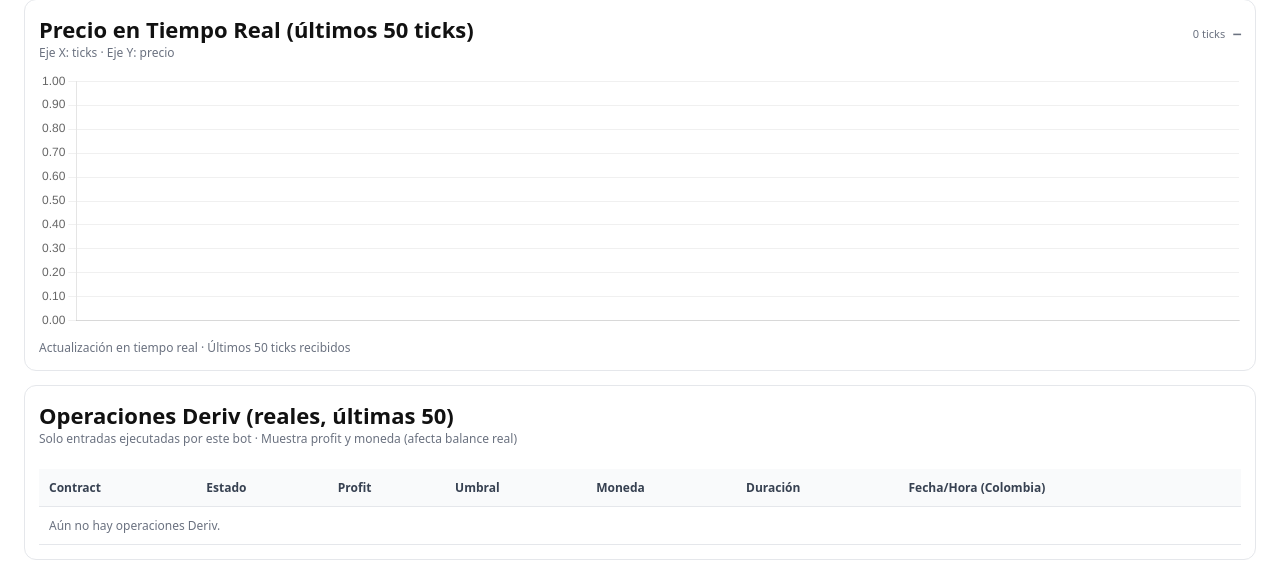
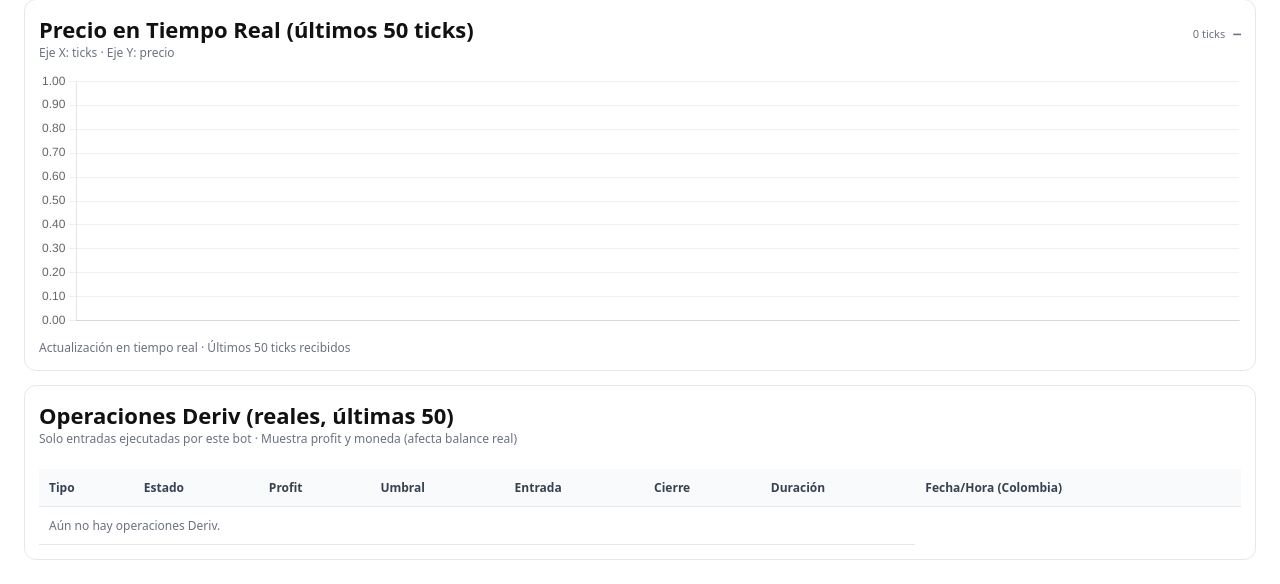
Before and after one commit to johnschneiider/binabot, a Django app: page / in a window 1280 px wide. Shown: the part 844-1428 px from the top of the page. Run offline with Django 5.2, Linux system fonts and the light colour scheme; data that the repository does not hold is empty.

Commit message:
Dashboard: ocultar contract/moneda; agregar tipo CALL/PUT y precios entrada/cierre

```diff
--- a/gestion_riesgo/templates/gestion_riesgo/dashboard.html
+++ b/gestion_riesgo/templates/gestion_riesgo/dashboard.html
@@ -219,11 +219,12 @@
         <table>
           <thead>
             <tr>
-              <th>Contract</th>
+              <th>Tipo</th>
               <th>Estado</th>
               <th>Profit</th>
               <th>Umbral</th>
-              <th>Moneda</th>
+              <th>Entrada</th>
+              <th>Cierre</th>
               <th>Duración</th>
               <th>Fecha/Hora (Colombia)</th>
             </tr>
@@ -231,11 +232,12 @@
           <tbody id="tabla_operaciones_deriv">
             {% for op in operaciones_deriv %}
               <tr>
-                <td class="mono">{{ op.contract_id }}</td>
+                <td class="mono">{{ op.contract_type|default:"—" }}</td>
                 <td>{{ op.estado }}</td>
                 <td class="mono">{{ op.profit|default:"—" }}</td>
                 <td class="mono">{% if op.umbral_usado != None %}{{ op.umbral_usado|floatformat:3 }}{% else %}—{% endif %}</td>
-                <td class="mono">{{ op.moneda|default:"—" }}</td>
+                <td class="mono">{% if op.buy_price != None %}{{ op.buy_price|floatformat:2 }}{% else %}—{% endif %}</td>
+                <td class="mono">{% if op.sell_price != None %}{{ op.sell_price|floatformat:2 }}{% else %}—{% endif %}</td>
                 <td class="mono">
                   {% if op.duracion_segundos != None %}
                     {{ op.duracion_segundos }}s
@@ -252,7 +254,7 @@
                 </td>
               </tr>
             {% empty %}
-              <tr><td colspan="9" class="muted">Aún no hay operaciones Deriv.</td></tr>
+              <tr><td colspan="7" class="muted">Aún no hay operaciones Deriv.</td></tr>
             {% endfor %}
           </tbody>
         </table>
@@ -433,13 +435,17 @@
             : ((op.opened_epoch && op.closed_epoch) ? `${Number(op.closed_epoch) - Number(op.opened_epoch)}s` : "—");
           const fh = op.fecha_hora ? String(op.fecha_hora) : "—";
           const umbral = (op.umbral_usado === null || op.umbral_usado === undefined) ? "—" : Number(op.umbral_usado).toFixed(3);
+          const tipo = (op.contract_type || "—");
+          const entrada = (op.buy_price === null || op.buy_price === undefined) ? "—" : fmt2(op.buy_price);
+          const cierre = (op.sell_price === null || op.sell_price === undefined) ? "—" : fmt2(op.sell_price);
           return `
             <tr>
-              <td class="mono">${op.contract_id}</td>
+              <td class="mono">${tipo}</td>
               <td>${op.estado}</td>
               <td class="mono">${(op.profit === null || op.profit === undefined) ? "—" : fmt2(op.profit)}</td>
               <td class="mono">${umbral}</td>
-              <td class="mono">${op.moneda || "—"}</td>
+              <td class="mono">${entrada}</td>
+              <td class="mono">${cierre}</td>
               <td class="mono">${dur}</td>
               <td class="mono">${fh}</td>
             </tr>
--- a/gestion_riesgo/views.py
+++ b/gestion_riesgo/views.py
@@ -144,9 +144,11 @@ def estado_json(request):
             "id",
             "simbolo",
             "contract_id",
+            "contract_type",
             "estado",
-            "moneda",
             "profit",
+            "buy_price",
+            "sell_price",
             "umbral_usado",
             "opened_epoch",
             "closed_epoch",
```
